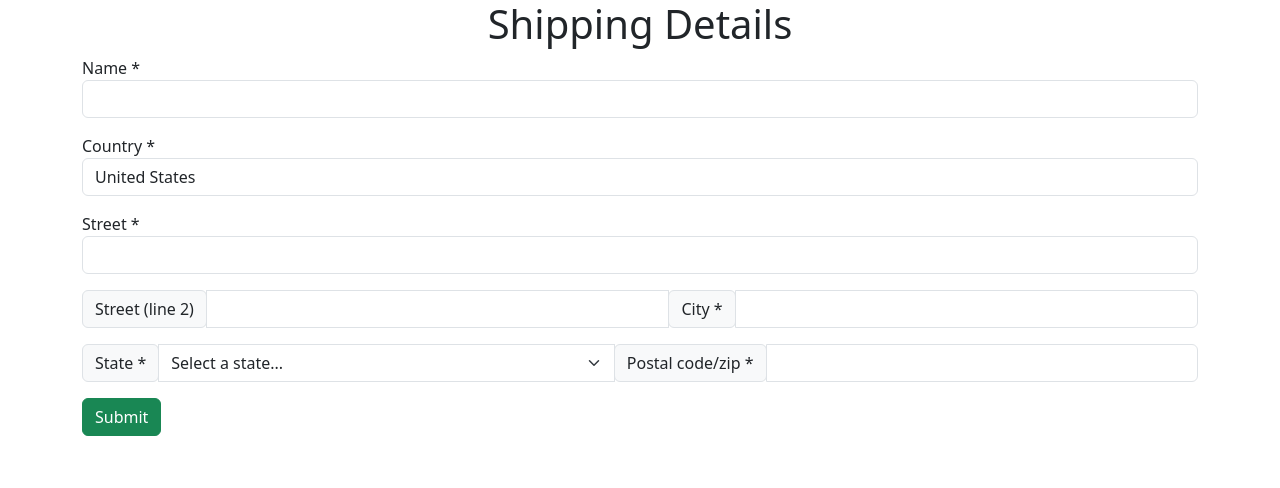
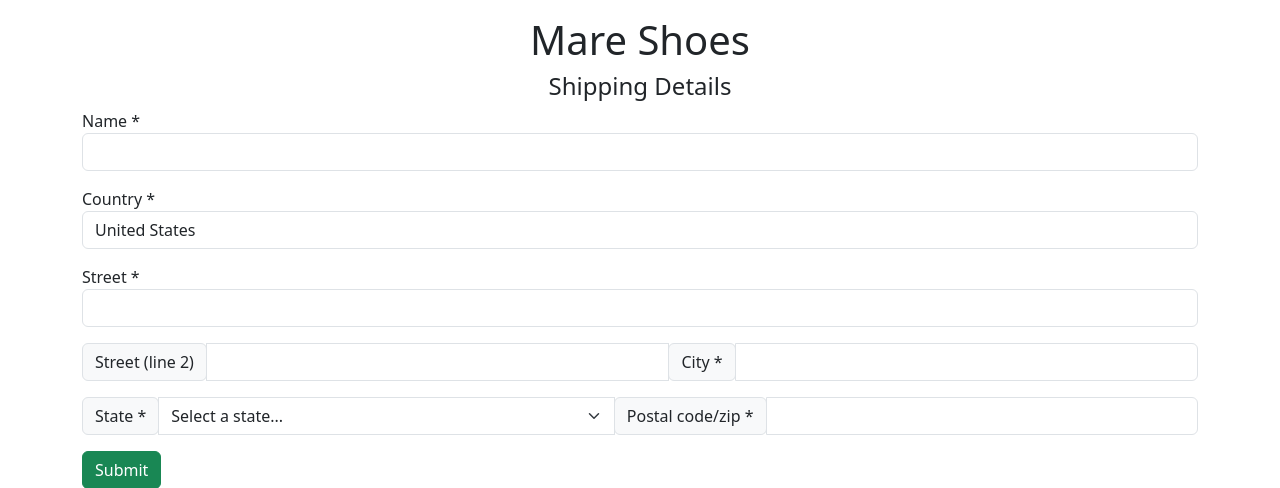
Before and after one commit to Durvalm/Shipping_Label_Automation, a Flask app: page / in a window 1280 px wide. Shown: the top 488 px of the page. Run offline with Flask 3, Linux system fonts and the light colour scheme; parts of the project's set-up code (start-up, migrations or seed data) failed here and were passed over; some libraries are stand-ins or nearby versions.

Commit message:
improve SEO

```diff
--- a/apps/templates/base.html
+++ b/apps/templates/base.html
@@ -1,10 +1,9 @@
 <!DOCTYPE html>
 <html lang="en">
   <head>
-    <title>Shipping</title>
     <meta name="viewport" content="width=device-width, initial-scale=1.0">
     <meta charset="UTF-8" />
-    <title>Mare Fashion</title>
+    <title>Mare Shoes</title>
     <script src="https://code.jquery.com/jquery-3.6.0.min.js"></script>
     <script src="/static/alertClose.js"></script>
     <link rel="stylesheet" href="https://cdnjs.cloudflare.com/ajax/libs/font-awesome/5.15.3/css/all.min.css">
--- a/apps/templates/dashboard/dashboard.html
+++ b/apps/templates/dashboard/dashboard.html
@@ -1,6 +1,7 @@
 {% extends 'base.html' %}
 {% block content %}
 {% include 'utils/navbar.html' %}
+  <meta name="description" content="Mare Shoes Dashboard" >
   <body>
     <div class="container">
       <h1 class="text-center py-2">Dashboard</h1>
--- a/apps/templates/index.html
+++ b/apps/templates/index.html
@@ -1,8 +1,10 @@
   {% extends 'base.html' %}
   {% block content %}
+  <meta name="description" content="Mare Shoes Shipping Form" >
   <body>
     <div class="container">
-        <h1 class="text-center">Shipping Details</h1>
+        <h1 class="text-center pt-3">Mare Shoes</h1>
+        <h4 class="text-center">Shipping Details</h4>
         <!-- Form -->
         <form method="POST" action="/submit">
         <div class="mb-3">
```
